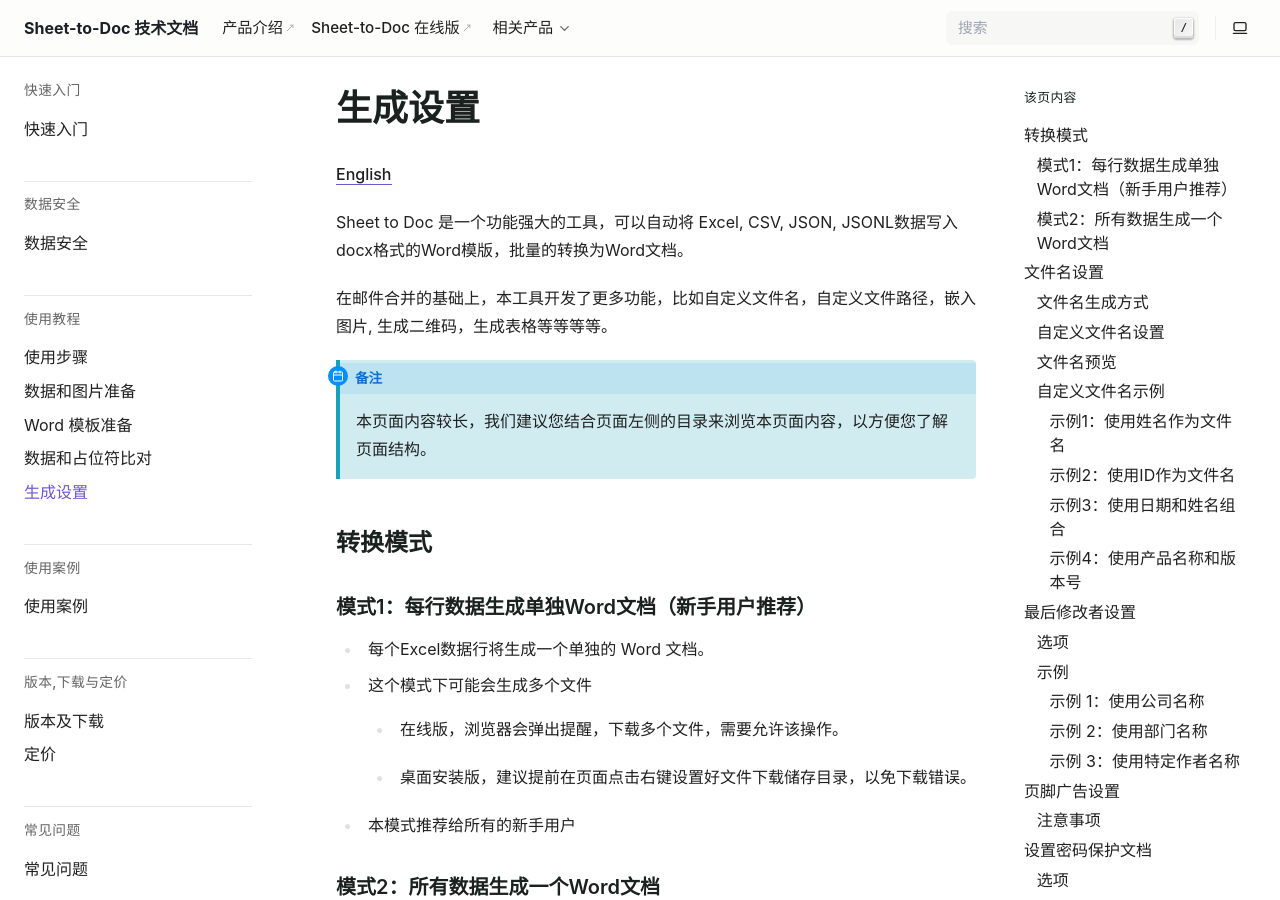
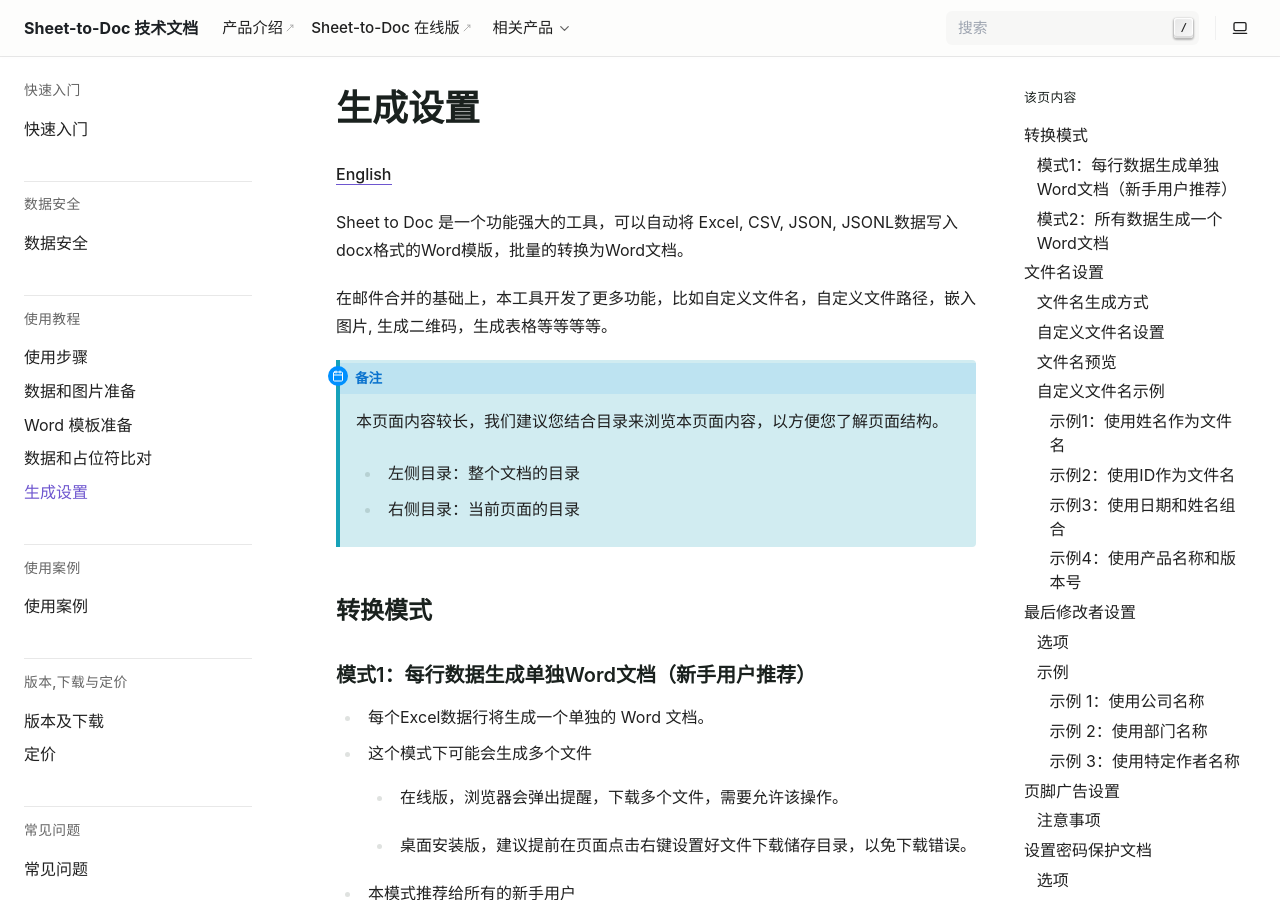
Before and after one commit to he-yang/sheet-to-doc-zh-cn, a Sphinx documentation site: the page built from source/Settings.md, in a window 1280 px wide and 900 px high. Built offline with Sphinx 7.4.7, drawn with Linux system fonts in a browser that asks for light colours.

```diff
--- a/source/_snippet/intro.md
+++ b/source/_snippet/intro.md
@@ -3,5 +3,7 @@ Sheet to Doc 是一个功能强大的工具，可以自动将 Excel, CSV, JSON,
 在邮件合并的基础上，本工具开发了更多功能，比如自定义文件名，自定义文件路径，嵌入图片, 生成二维码，生成表格等等等等。
 
 :::{note}
-本页面内容较长，我们建议您结合页面左侧的目录来浏览本页面内容，以方便您了解页面结构。
+本页面内容较长，我们建议您结合目录来浏览本页面内容，以方便您了解页面结构。
+- 左侧目录：整个文档的目录
+- 右侧目录：当前页面的目录
 :::
```
Also changed, not shown: source/Examples.md (+28 -3 lines), source/Pricing.md (+1 -1 lines), source/Settings.md (+2 -0 lines), source/_static/sample-table-3.json (added, +27 -0 lines), 6 other files.
